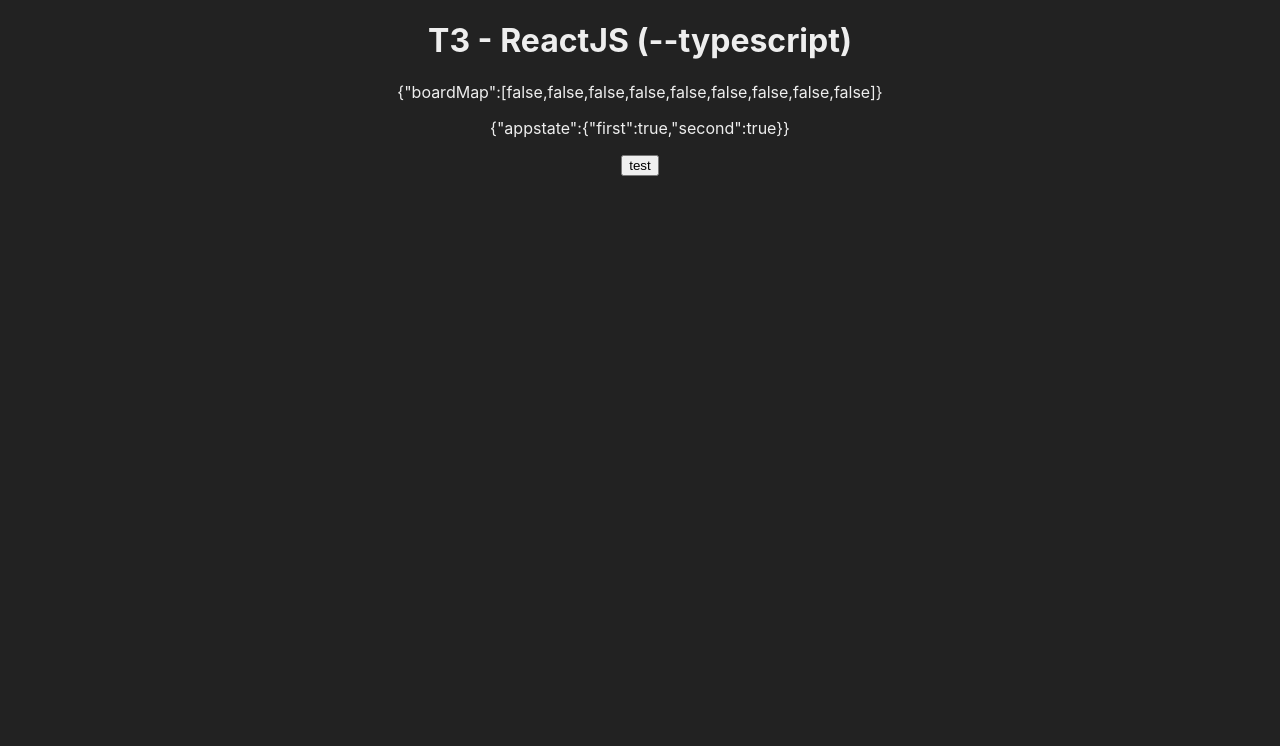
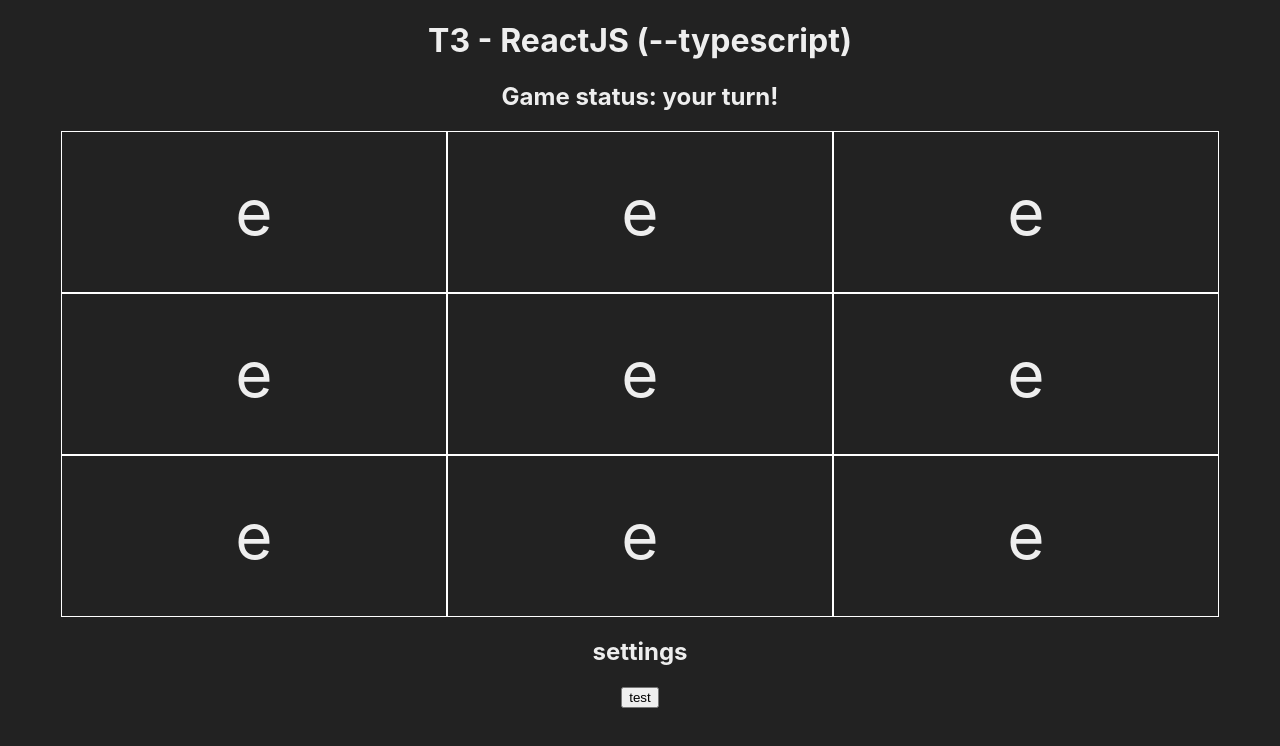
Before and after one commit to kevinstonge/t3react, a React (Create React App) app: page / in a window 1280 px wide. Shown: the top 746 px of the page. Built offline with nearby package versions, Linux system fonts and the light colour scheme.

Commit message:
basic structure finished, need to build logic

```diff
--- a/src/App.css
+++ b/src/App.css
@@ -6,3 +6,25 @@
   background-color: #222;
   color: #eee;
 }
+
+#gameBoard {
+  display: flex;
+  flex-direction: row;
+  flex-wrap: wrap;
+  justify-content: center;
+}
+
+.gameCell {
+  width: 30vw;
+  height: 20vh;
+  display: flex;
+  justify-content: center;
+  align-items: center;
+  font-size: 5vw;
+  border: 1px solid white;
+  cursor: pointer;
+}
+
+.thinking {
+  cursor: not-allowed;
+}
--- a/src/App.tsx
+++ b/src/App.tsx
@@ -1,36 +1,67 @@
 import React from 'react';
 import './App.css';
 import Board from './Board';
+import Settings from './Settings';
+import processInput from './processInput';
 
 export interface AppProps {
 
 }
 
-export interface appState {
-    "first":Boolean;
-    "second":Boolean;
+export interface AppState {
+    "firstPlayer":String;
+    "difficulty":String;
+    "playerSymbol":String;
+    "aiSymbol":String;
+    "boardMap":String[];
 }
 
-class App extends React.Component<AppProps, appState> {
+class App extends React.Component<AppProps, AppState> {
   constructor(props: AppProps) {
     super(props);
     this.state = {
-      "first":true,
-      "second":true
+      "firstPlayer":"ai",
+      "difficulty":"easy",
+      "playerSymbol":"X",
+      "aiSymbol":"O",
+      "boardMap":new Array(9).fill("e"),
     };
   }
-  update = ()=> {
-    this.setState({"first":false,"second":true})
+  updateBoard = (input:number)=> {
+    const newState = processInput(input,this.state);
+    console.log(newState);
+    this.setState({
+      "firstPlayer":"ai",
+      "difficulty":"hard",
+      "playerSymbol":"O",
+      "aiSymbol":"X",
+      "boardMap":new Array(9).fill("e")
+    })
   }
   render() {
     return (
       <div className="App">
         <h1>T3 - ReactJS (--typescript)</h1>
-        <Board appstate={this.state}/>
-        <button onClick={this.update}>test</button>
+        <Board {...this.state} update={this.updateBoard}/>
+        <Settings />
+        <button onClick={()=>console.log(this.updateBoard(3))}>test</button>
       </div>
     );
   }
 }
 
 export default App;
+
+/*
+components:
+App
+  Board
+    needs: boardState (array of STRINGS ("x","o") (emoji??) for each cell on board)
+    needs: input function from App.tsx to process player input
+  Settings
+    needs: AppState for settings values
+    needs: changeSettings function from App.tsx to change settings
+
+    winningCells:[[1,2,3],[4,5,6],[7,8,9],[1,5,9],[3,5,7],[1,4,7],[2,5,8],[3,6,9]],
+
+*/
--- a/src/Board.tsx
+++ b/src/Board.tsx
@@ -1,27 +1,23 @@
 import React from "react";
-
-export interface appState {
-    "appstate": {
-        "first":Boolean;
-        "second":Boolean;
-    }
+import { AppState } from "./App";
+export interface BoardProps extends AppState {
+    update:Function;
 }
 
 export interface BoardState {
-    "boardMap":Boolean[]
+    "null":String
 }
 
-class Board extends React.Component<appState, BoardState> {
-    constructor(props: appState) {
-        super(props);
-        this.state = { "boardMap":new Array(9).fill(false) };
-    }
+class Board extends React.Component<BoardProps, BoardState> {
     render() {
         return (
             <div>
-                <p>{this.state["boardMap"]}</p>
-                <p>{JSON.stringify(this.state)}</p>
-                <p>{JSON.stringify(this.props)}</p>
+                <h2>Game status: your turn!</h2>
+                <div id="gameBoard">
+                {this.props["boardMap"].map(e=>{
+                    return(<div className="gameCell">{e}</div>)
+                })}
+                </div>
             </div>
         );
     }
--- /dev/null
+++ b/src/Settings.tsx
@@ -0,0 +1,20 @@
+import React from 'react';
+export interface SettingsProps {
+
+}
+
+export interface SettingsState {
+
+}
+
+class Settings extends React.Component<SettingsProps, SettingsState> {
+    // constructor(props: SettingsProps) {
+    //     super(props);
+    //     // this.state = { :  };
+    // }
+    render() {
+        return (<h2>settings</h2>);
+    }
+}
+
+export default Settings;
--- /dev/null
+++ b/src/processInput.tsx
@@ -0,0 +1,18 @@
+import { AppState } from "./App";
+
+const processInput = (cell:number,state:AppState):AppState => {
+    let pMap:String[] = new Array(9).fill("e");
+    let cMap:String[] = new Array(9).fill("e");
+    state.boardMap.forEach((e,i)=>{
+        if (e==="p") { pMap[i] = e }
+        if (e==="c") { cMap[i] = e }
+    })
+    return {
+        "firstPlayer":"ai",
+        "difficulty":"easy",
+        "playerSymbol":"X",
+        "aiSymbol":"O",
+        "boardMap":new Array(9).fill("empty")
+    };
+};
+export default processInput;
```
